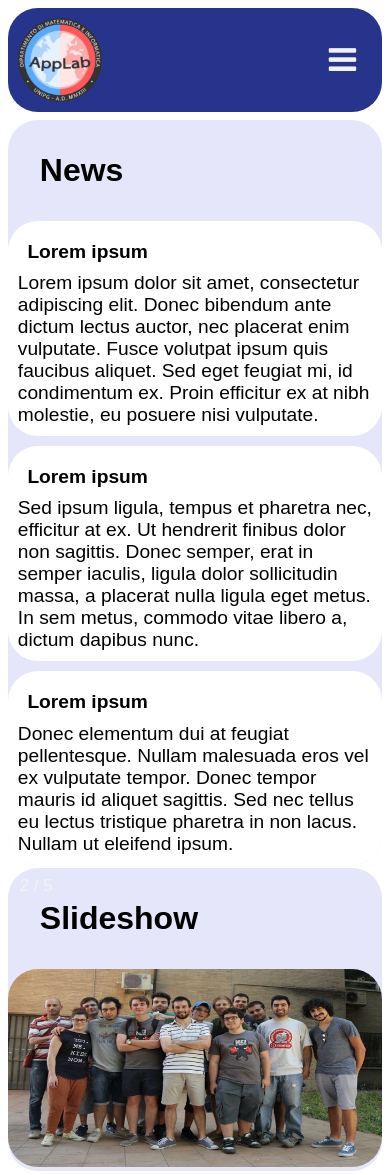
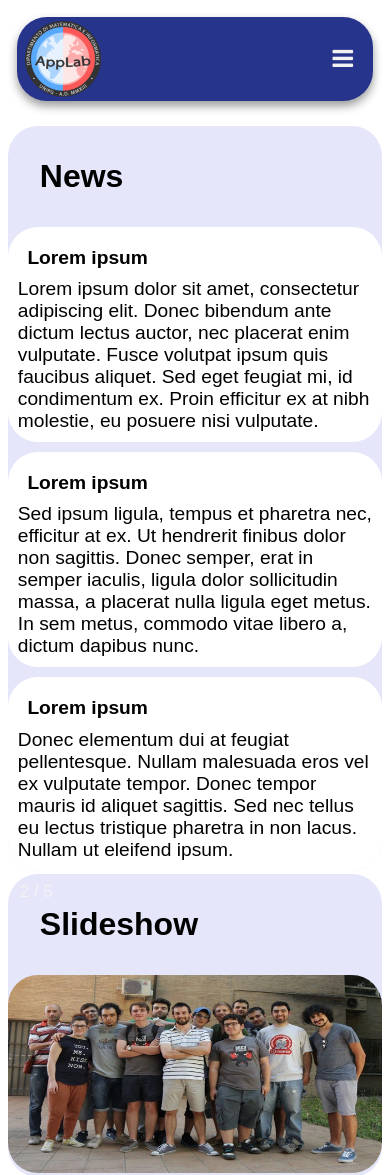
Before and after one commit to AppLab-UniPg/AppLab, a PHP site: page / in a window 390 px wide. Shown: the top 1175 px of the page. Run offline with PHP 8.4, Linux system fonts and the light colour scheme.

Commit message:
Pretty navbar :)
+ fixed some navbar CSS mainly for responsive layout

```diff
--- a/client/Script/script.js
+++ b/client/Script/script.js
@@ -31,7 +31,7 @@ document.addEventListener("DOMContentLoaded", function () {
 })
 
 // Funzione per il menu a tendina
-function myFunction() {
+function hamburgerMenu() {
   var x = document.getElementById("myTopnav");
   if (x.className === "topnav") {
     x.className += " responsive";
--- a/client/navbar.html
+++ b/client/navbar.html
@@ -1,13 +1,15 @@
-<nav>
   <div class="topnav" id="myTopnav">
-    <a href="/upload/">Upload File</a>
-    <a href="/chisiamo/">Chi siamo</a>
-    <a href="/portfolio/">Portfolio</a>
-    <a href="/tutorial/" >Tutorial</a>
-    <a href="/">Home</a>
-    <a id="logoa" href="/"><img href="contatti" src="/img/logo_128p.webp" alt="Logo" class="logo"></a>
-    <a href="javascript:void(0);" class="icon" onclick="myFunction()">
+    <a href="/"><img href="contatti" src="/img/logo_128p.webp" alt="Logo" class="logo"></a>
+    <a href="javascript:void(0);" class="hamburger" onclick="hamburgerMenu()">
       <i class="fa fa-bars"></i>
     </a>
+    <div class="nav-right">
+      <a href="/">Home</a>
+      <a href="/tutorial/" >Tutorial</a>
+      <a href="/portfolio/">Portfolio</a>
+      <a href="/chisiamo/">Chi siamo</a>
+      <a href="/upload/">Upload File</a>
+    </div>
+
+
   </div>
-</nav>
--- a/client/style/style.css
+++ b/client/style/style.css
@@ -1,6 +1,8 @@
 :root {
   --nav-height: 10vh;
   --footer-height: 15vh;
+  --radius: 30px;
+  --shadow: 0 5px 10px 0 rgba(0, 0, 0, 0.4);
   --color-blu: #27348b;
   --color-red: #C12235;
   --color-gray: #293133;
@@ -10,11 +12,77 @@
 body {
   margin: 0;
   font-family: Arial, Helvetica, sans-serif;
-  position: relative;
 }
 
 * {
   box-sizing: border-box;
+}
+
+/* Navbar */
+.topnav {
+  height: var(--nav-height);
+  background-color: var(--color-blu);
+  border-radius: var(--radius);
+  box-shadow: var(--shadow);
+  margin: 2vh;
+  z-index: 1;
+  overflow: hidden;
+  border-radius: var(--radius);
+}
+
+
+.logo {
+  display: inline;
+  height: calc(var(--nav-height) - 1vh);
+  margin: .5vh 1vh;
+}
+
+.nav-right {
+  float: right;
+}
+
+.nav-right a, .hamburger {
+  height: var(--nav-height);
+  line-height: var(--nav-height);
+  display: inline-block;
+  color: #f2f2f2;
+  text-align: center;
+  padding: 0 20px;
+  text-decoration: none;
+  font-size: 1.5em;
+}
+
+.nav-right a:hover {
+  background-color: #919bd1;
+  color: black;
+}
+
+.topnav .hamburger {
+  display: none;
+}
+
+@media screen and (max-width: 1080px) {
+  .nav-right {
+    display: none;
+    float: none;
+  }
+
+  .topnav .hamburger {
+    display: block;
+    float: right;
+  }
+
+  .topnav.responsive {
+    height: 100%;
+  }
+
+  .topnav.responsive .nav-right {
+    display: block;
+  }
+
+  .topnav.responsive .nav-right a {
+    width: 100%;
+  }
 }
 
 /* Footer */
@@ -41,105 +109,13 @@ footer a:hover {
   text-decoration: none;
 }
 
-/* Navbar */
-nav {
-  position: static;
-  top: 0;
-  background-color: var(--color-blu);
-  margin-left: 2vw;
-  margin-right: 2vw;
-  border-radius: 30px;
-  margin-top: 2vw;
-  padding: 10px;
-  z-index: 1;
-}
-
-.topnav {
-  overflow: hidden;
-  background-color: var(--color-blu);
-  border-radius: 30px;
-}
-
-.topnav a {
-  float: right;
-  display: block;
-  color: #f2f2f2;
-  text-align: center;
-  height: var(--nav-height);
-  padding-right: 16px;
-  padding-left: 16px;
-  text-decoration: none;
-  font-size: 2em;
-  line-height: var(--nav-height);
-}
-
-.topnav a:hover {
-  background-color: #ddd;
-  color: black;
-}
-
-.topnav #logoa:hover {
-  background-color: transparent;
-}
-
-.topnav a.active {
-  background-color: #919bd1;
-  color: white;
-}
-
-.topnav .icon {
-  display: none;
-}
-
-.logo {
-  height: var(--nav-height);
-}
-
-#logoa {
-  float: left;
-  padding-left: 1vw;
-  padding-right: 1vw;
-}
-
-@media screen and (max-width: 1080px) {
-  .topnav a {
-    display: none;
-  }
-
-  #logoa {
-    display: block;
-    padding: 0;
-  }
-
-  .topnav a.icon {
-    float: right;
-    display: block;
-  }
-
-  .topnav.responsive {
-    position: relative;
-  }
-
-  .topnav.responsive .icon {
-    position: absolute;
-    right: 0;
-    top: 0;
-  }
-
-  .topnav.responsive a {
-    float: none;
-    display: block;
-    text-align: left;
-  }
-}
-
 /* Homepage */
 .news {
   grid-area: news;
   width: 35vw;
   overflow: scroll;
   max-height: 150vh;
-  border-radius: 30px;
+  border-radius: var(--radius);
 }
 
 .map {
@@ -166,7 +142,7 @@ nav {
 
 .grid-container>div {
   background-color: lavender;
-  border-radius: 30px;
+  border-radius: var(--radius);
 }
 
 h1 {
@@ -189,13 +165,13 @@ h4 {
   display: none;
   margin-left: auto;
   margin-right: auto;
-  border-radius: 30px;
+  border-radius: var(--radius);
   max-width: 60vw;
 }
 
 .mySlides img {
   width: 60vw;
-  border-radius: 30px;
+  border-radius: var(--radius);
 }
 
 .numbertext {
@@ -212,14 +188,14 @@ h4 {
   width: 60vw;
   height: 100%;
   border: none;
-  border-radius: 30px;
+  border-radius: var(--radius);
 }
 
 /* Notizie*/
 .notizia{
   width: 35vw;
   word-wrap: break-word;
-  border-radius: 30px;
+  border-radius: var(--radius);
   font-size: 1.2em;
   background-color: var(--color-white);
   margin-top: 10px;
@@ -243,7 +219,7 @@ h4 {
   .notizia{
     width: 96vw;
     word-wrap: break-word;
-    border-radius: 30px;
+    border-radius: var(--radius);
     margin-top: 10px;
   }
 
@@ -263,12 +239,12 @@ h4 {
   .mySlides img {
     width: 96vw;
     max-width: 96vw;
-    border-radius: 30px;
+    border-radius: var(--radius);
   }
   #map_dmi{
     width: 96vw;
     height: 45vh;
     border: none;
-    border-radius: 1em;
+    border-radius: var(--radius);
   }
 }
```
